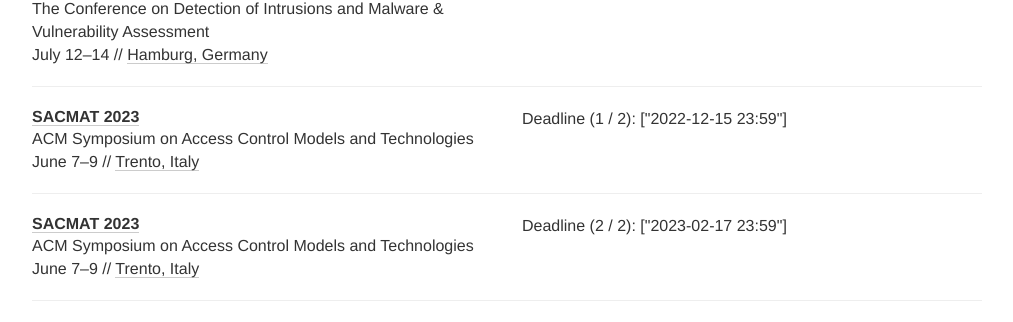
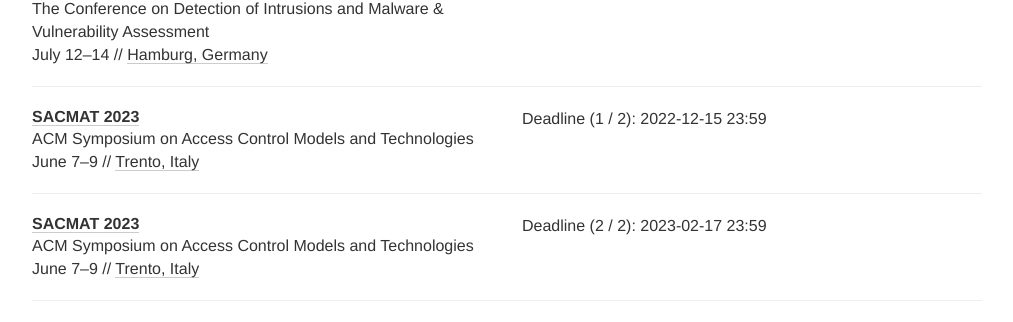
Before and after one commit to sec-deadlines/sec-deadlines.github.io, a Jekyll site: the page built from index.html, in a window 1280 px wide and 900 px high, scrolled down 6553 px. Shown: the part 150-472 px from the top of the window, without its empty margins (133-1146 px from the left). Built offline with Jekyll 4.4.1, drawn with Linux system fonts in a browser that asks for light colours; nearby versions of some CDN libraries; comment, search, counter and statistics services are not loaded.

Commit message:
Fix badly formatted list

```diff
--- a/_data/conferences.yml
+++ b/_data/conferences.yml
@@ -388,8 +388,8 @@
   year: 2023
   link: https://sacmat2023.fbk.eu/
   deadline:
-    - ["2022-12-15 23:59"]
-    - ["2023-02-17 23:59"]
+    - "2022-12-15 23:59"
+    - "2023-02-17 23:59"
   date: June 7-9
   place: Trento, Italy
   tags: [CRYPTO, SEC, CONF, PRIV]
```
